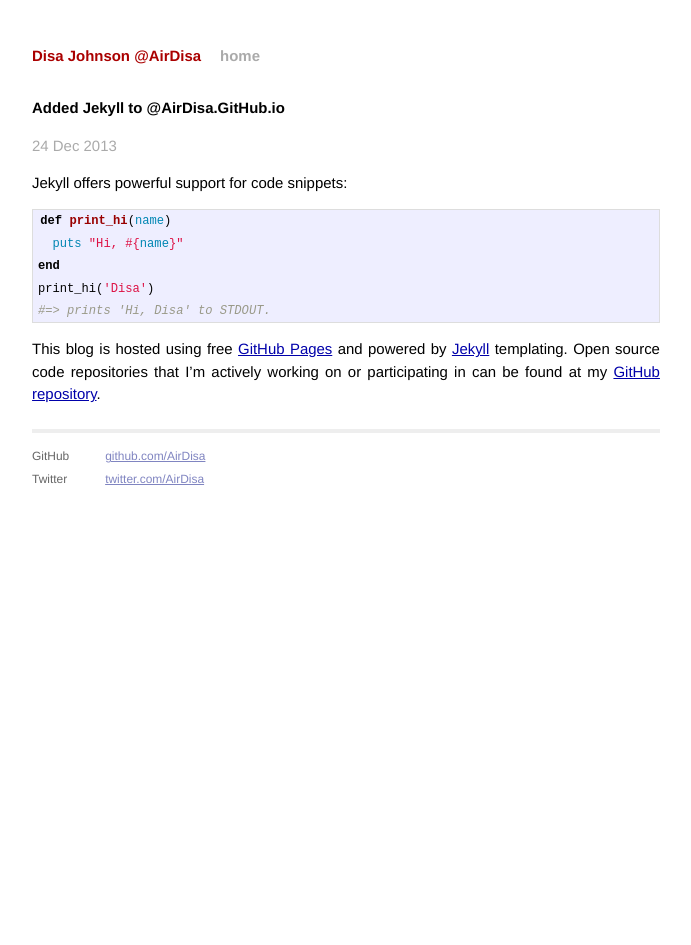
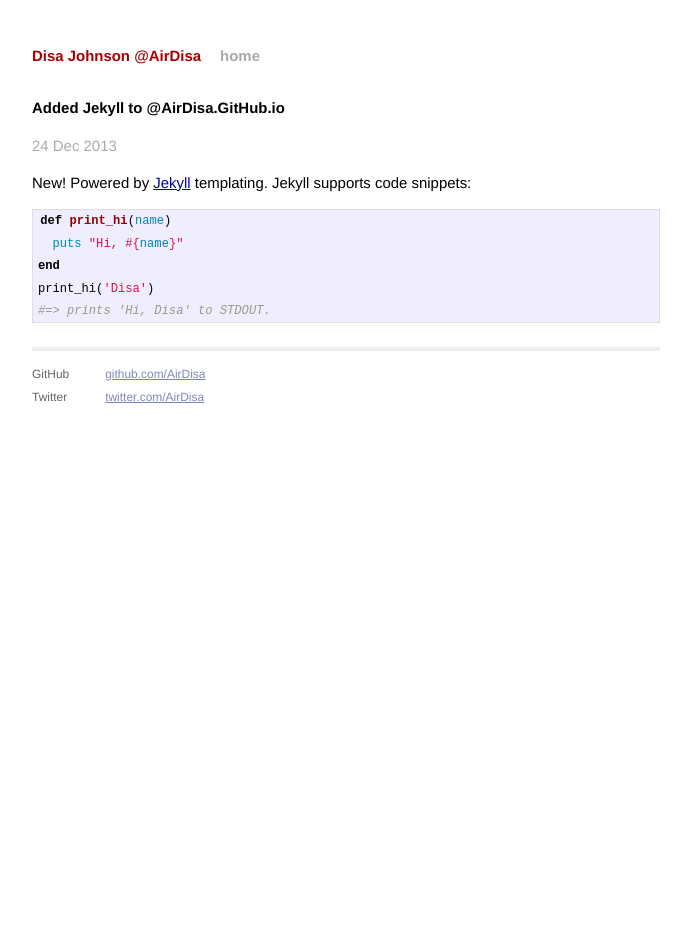
Before and after one commit to AirDisa/airdisa.github.io, a Jekyll site: the page built from _posts/2013-12-24-welcome-to-jekyll.markdown, in a window 1280 px wide. Shown: the whole page, without its empty margins (294-985 px from the left). Built offline with Jekyll 4.4.1, drawn with Linux system fonts in a browser that asks for light colours; Markdown is read by kramdown in place of the engine named in the settings.

Commit message:
[0.0.14 Blog] Edit content for brevity

```diff
--- a/_posts/2013-12-24-welcome-to-jekyll.markdown
+++ b/_posts/2013-12-24-welcome-to-jekyll.markdown
@@ -5,7 +5,7 @@ date:   2013-12-24 21:14:36
 categories: jekyll update
 ---
 
-Jekyll offers powerful support for code snippets:
+New! Powered by [Jekyll][jekyll] templating. Jekyll supports code snippets:
 
 {% highlight ruby %}
 def print_hi(name)
@@ -15,8 +15,4 @@ print_hi('Disa')
 #=> prints 'Hi, Disa' to STDOUT.
 {% endhighlight %}
 
-This blog is hosted using free [GitHub Pages][gh-pages] and powered by [Jekyll][jekyll] templating. Open source code repositories that I'm actively working on or participating in can be found at my [GitHub repository][airdisa-repos].
-
-[airdisa-repos]: https://github.com/airdisa
-[gh-pages]:      http://pages.github.com
 [jekyll]:        http://jekyllrb.com
```
